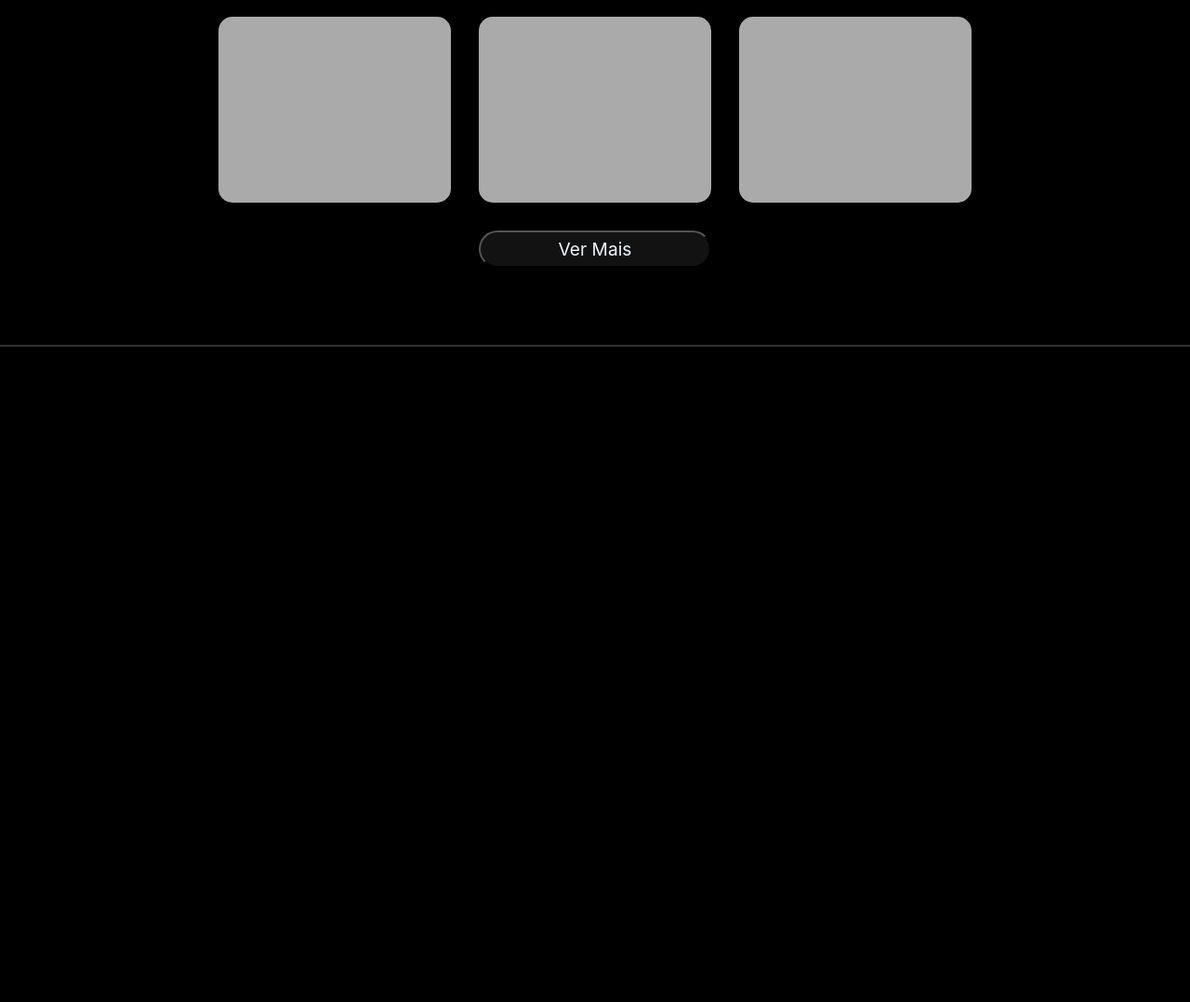
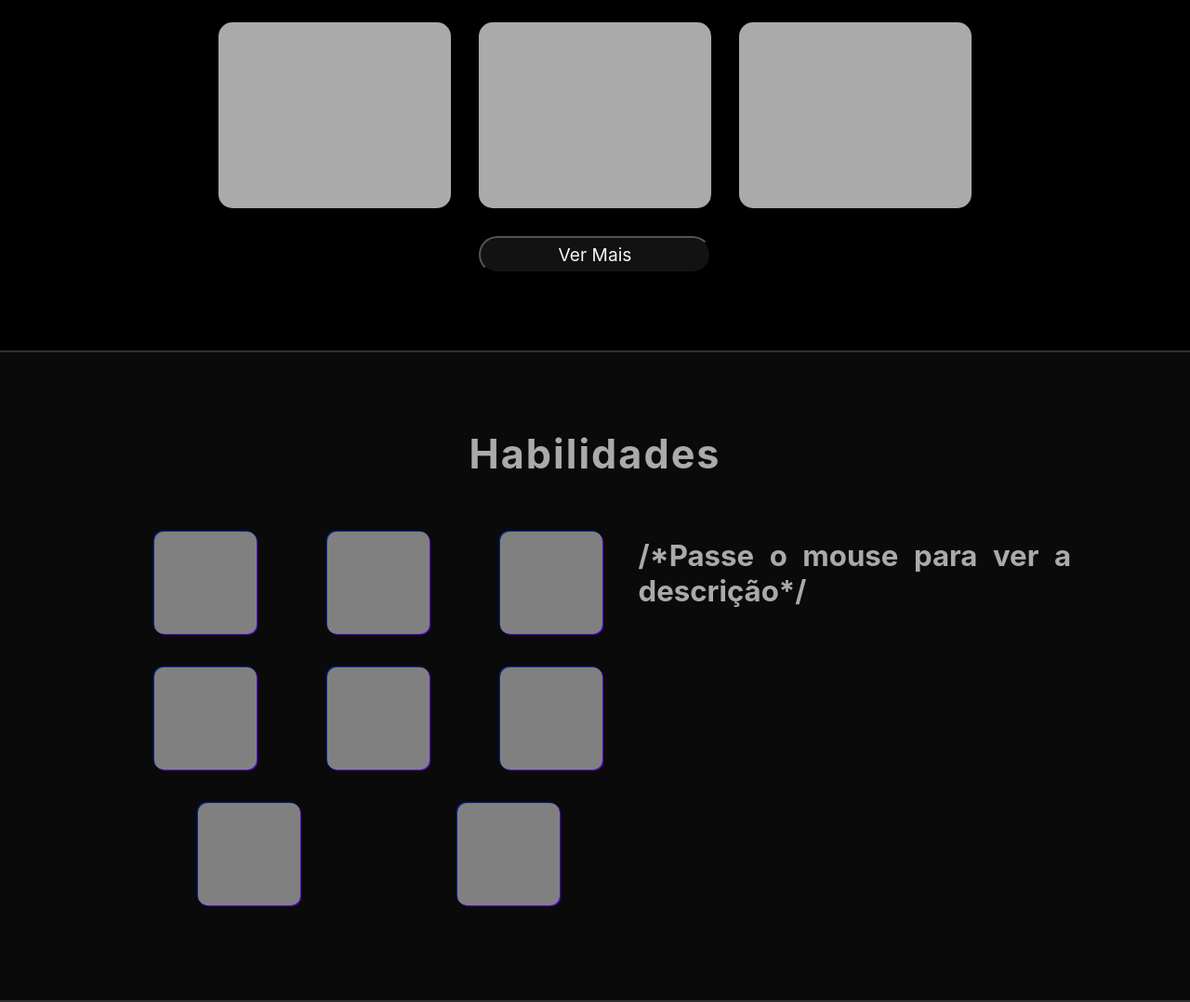
Before and after one commit to MarcosLMarinho/Portifolio, a plain HTML site: page index.html in a window 1280 px wide. Shown: the part 1391-2469 px from the top of the page at 93% size. Before the commit the page ends 1764 px from the top, so only its background shows below. Drawn offline with Linux system fonts and the light colour scheme.

Commit message:
habilidades

```diff
--- a/index.html
+++ b/index.html
@@ -15,9 +15,9 @@
             </div>
             <div class="menu">
                 <ul>
-                    <a class="menu" href="#"><li>Sobre mim</li></a>
-                    <a class="menu" href="#"><li>Projetos</li></a>
-                    <a class="menu" href="#"><li>Habilidades</li></a>
+                    <a class="menu" href="#sobre"><li>Sobre mim</li></a>
+                    <a class="menu" href="#projetos"><li>Projetos</li></a>
+                    <a class="menu" href="#habilidades"><li>Habilidades</li></a>
                     <a class="menu" href="#"><li class="li_last">Contato</li></a>
                 </ul>
             </div>
@@ -87,6 +87,29 @@
             </div>
         </section>
 
+        <section class="habilidades">
+            <div class="h1_habilidades">
+                <h1>Habilidades</h1>
+            </div>
+
+            <div class="flex_habilidades">
+                <div class="container_habilidades">
+                    <div class="caixa_habilidades"></div>
+                    <div class="caixa_habilidades"></div>
+                    <div class="caixa_habilidades"></div>
+                    <div class="caixa_habilidades"></div>
+                    <div class="caixa_habilidades"></div>
+                    <div class="caixa_habilidades"></div>
+                    <div class="caixa_habilidades"></div>
+                    <div class="caixa_habilidades"></div>
+                </div>
+
+                <div class="descrição_habilidades">
+                    <h1>/*Passe o mouse para ver a descrição*/</h1>
+                </div>
+            </div>
+        </section>
+
     </main>
 
 
--- a/js/portifolio.js
+++ b/js/portifolio.js
@@ -33,3 +33,22 @@ function mostrar(){
       document.querySelector('#ver').value = 'Ver mais'
     }
 }
+
+// Scroll suave
+
+const menuLinks = document.querySelectorAll('.menu a[href^="#"]');
+
+function getDistanceFromTheTop(element) {
+  const id = element.getAttribute("href");
+  return document.querySelector(id).offsetTop;
+}
+
+function scrollToSection(event) {
+  event.preventDefault();
+  const distanceFromTheTop = getDistanceFromTheTop(event.target) - 90;
+  smoothScrollTo(0, distanceFromTheTop);
+}
+
+menuLinks.forEach((link) => {
+  link.addEventListener("click", scrollToSection);
+});
--- a/style/portifolio.css
+++ b/style/portifolio.css
@@ -72,7 +72,7 @@ div.menu    a.menu:not(:hover){
 /*fim menu*/
 
 /*containers*/
-section.home, section.sobre, section.projetos{
+section.home, section.sobre, section.projetos, section.habilidades{
     padding: 6.5% 10%;
     min-height: 35vh;
     border-bottom: 2px outset rgb(134, 132, 132);
@@ -91,6 +91,9 @@ section.sobre{
     align-items: top;
     background-color: rgb(10, 10, 10);
 
+}
+section.habilidades{
+    background-color: rgb(10, 10, 10);
 }
 
 /*fim containers*/
@@ -208,14 +211,16 @@ div.sobre_txt{
         font-size: 1.1em
     }
 /*fim sobre mim*/
+
+/*inicio Projetos*/
 div.h1_projetos{
     width: 100%;
     text-align: center;
     display: block;
     color: rgb(170, 170, 170);
     margin-bottom: 40px;
-    letter-spacing: 1px;
-    font-size: 1.6em;
+    letter-spacing: 2px;
+    font-size: 1.8em;
 }
 
 div.container_projetos{
@@ -293,3 +298,51 @@ div.button_projetos input:not(:hover){
     color: aliceblue;
     transition: 0.5s;
 }
+
+/*fim Projetos*/
+
+
+/*inicio habilidades*/
+
+div.h1_habilidades{
+    width: 100%;
+    text-align: center;
+    display: block;
+    color: rgb(170, 170, 170);
+    letter-spacing: 2px;
+    font-size: 1.8em;
+}
+
+div.flex_habilidades{
+    display: flex;
+    justify-content: space-around;
+    align-items: top;
+    margin-top: 40px;
+}
+
+div.container_habilidades{
+    display: flex;
+    align-items: center;
+    justify-content: space-around;
+    flex-wrap: wrap;
+    width: 600px;
+}
+
+div.caixa_habilidades{
+    width: 110px;
+    height: 110px;
+    background-color: gray;
+    margin: 18px;
+    box-shadow: -1px -1px 1px rgba(0, 68, 255, 0.616), 1px 1px 1px rgba(96, 3, 218);
+    border-radius: 10px;
+
+}
+
+div.descrição_habilidades{
+    width: 500px;
+    text-align: justify;
+    display: block;
+    color: rgb(170, 170, 170);
+    font-size: 1.3em;
+    margin-top: 25px;
+}
```
